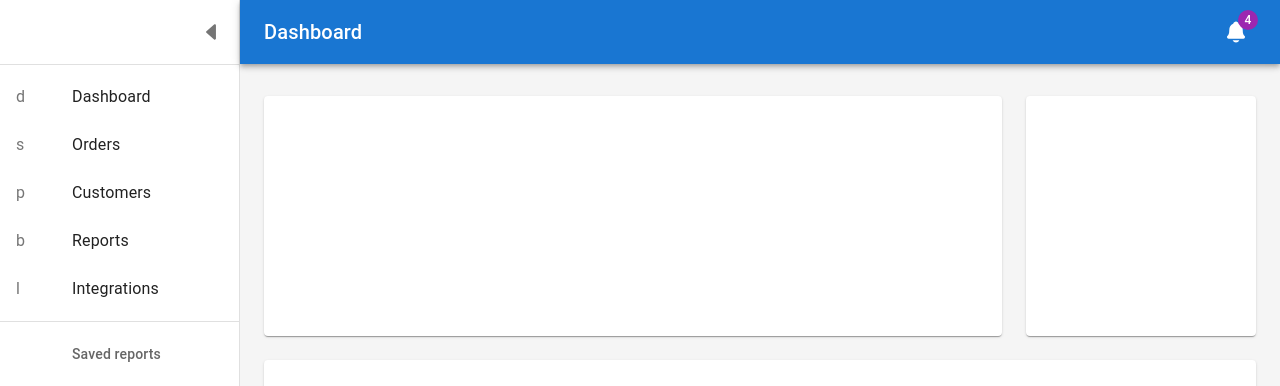
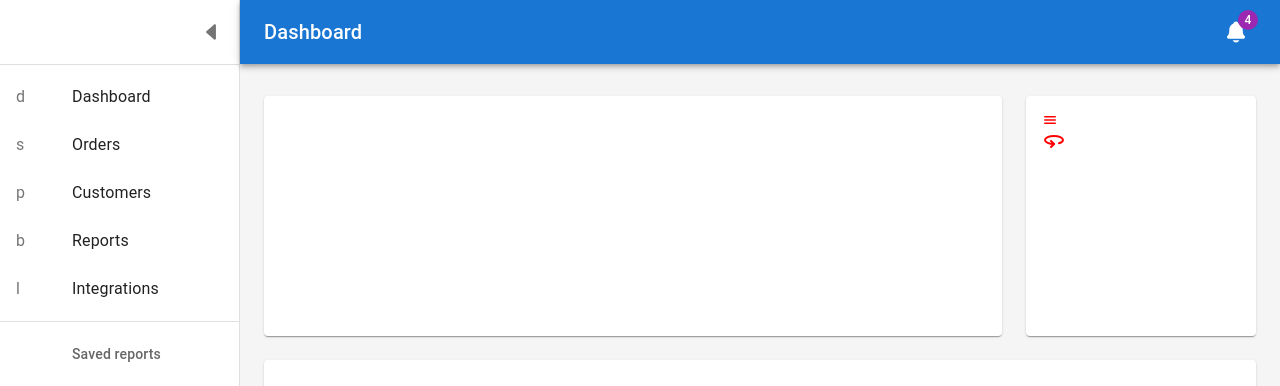
Before and after one commit to gorkavillara/react-g1-junio-2023, a React (Vite) app: page / in a window 1280 px wide. Shown: the top 386 px of the page. Built offline with nearby package versions, Linux system fonts and the light colour scheme.

Commit message:
Tema 11 - Dashboard con iconos

```diff
--- /dev/null
+++ b/src/components/icons/TresSesentaIcon.tsx
@@ -0,0 +1,20 @@
+export default function TresSesentaIcon() {
+    return (
+        <svg
+            xmlns="http://www.w3.org/2000/svg"
+            className="icon icon-tabler icon-tabler-360"
+            width="24"
+            height="24"
+            viewBox="0 0 24 24"
+            stroke-width="2"
+            stroke="currentColor"
+            fill="none"
+            stroke-linecap="round"
+            stroke-linejoin="round"
+        >
+            <path stroke="none" d="M0 0h24v24H0z" fill="none" />
+            <path d="M17 15.328c2.414 -.718 4 -1.94 4 -3.328c0 -2.21 -4.03 -4 -9 -4s-9 1.79 -9 4s4.03 4 9 4" />
+            <path d="M9 13l3 3l-3 3" />
+        </svg>
+    )
+}
--- a/src/views/Mui/Dashboard.tsx
+++ b/src/views/Mui/Dashboard.tsx
@@ -21,6 +21,7 @@ import Link from '@mui/material/Link';
 import { IoCaretBack as ChevronLeftIcon, IoMenu as MenuIcon, IoNotifications as NotificationsIcon } from "react-icons/io5"
 
 import { mainListItems, secondaryListItems } from './listItems';
+import TresSesentaIcon from '../../components/icons/TresSesentaIcon';
 // import Chart from './Chart';
 // import Deposits from './Deposits';
 // import Orders from './Orders';
@@ -191,9 +192,12 @@ export default function Dashboard() {
                     display: 'flex',
                     flexDirection: 'column',
                     height: 240,
+                    color: "red"
                   }}
                 >
                   {/* <Deposits /> */}
+                  <MenuIcon />
+                  <TresSesentaIcon />
                 </Paper>
               </Grid>
               {/* Recent Orders */}
```
